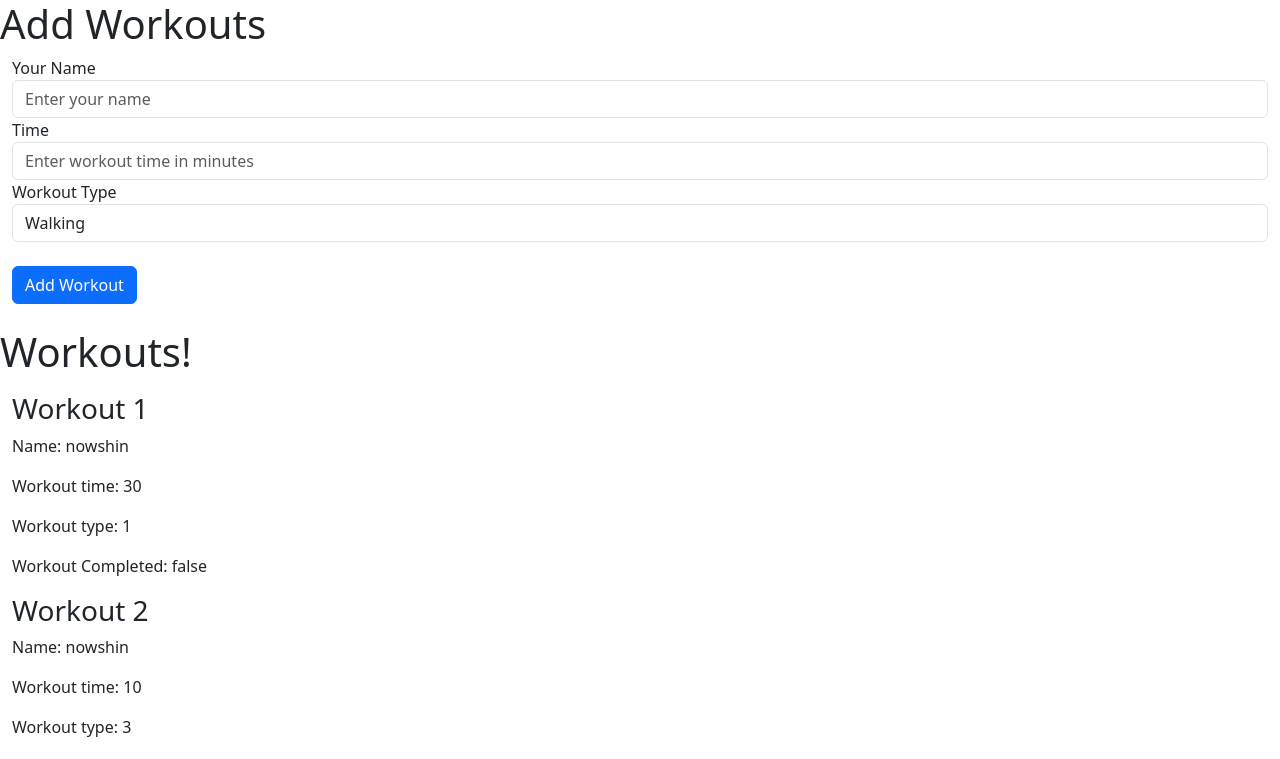
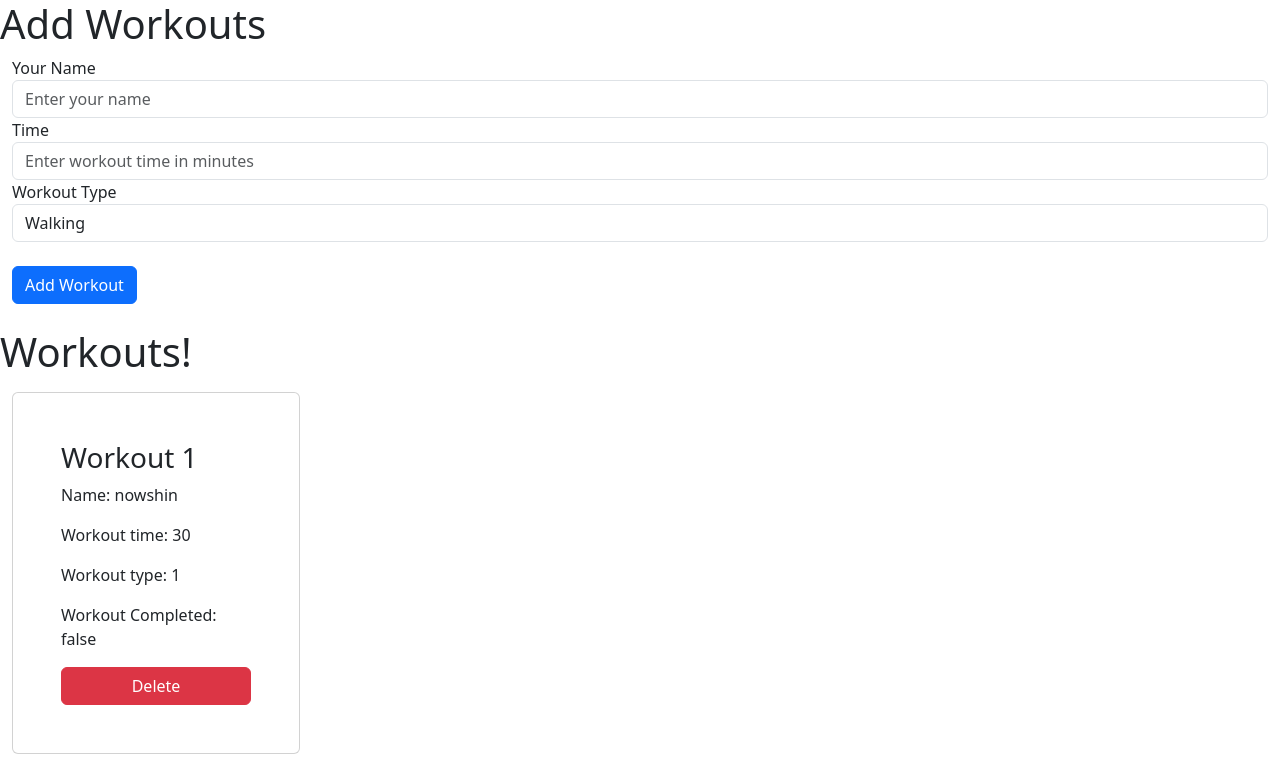
Before and after one commit to Nowshin73/Health_Challenge_Tracker, an Angular app in the folder health-tracker/: page / in a window 1280 px wide. Shown: the top 759 px of the page. Built offline with nearby package versions, Linux system fonts and the light colour scheme.

Commit message:
delete functionalities added

```diff
--- a/health-tracker/src/app/mycomponents/workout-item/workout-item.component.html
+++ b/health-tracker/src/app/mycomponents/workout-item/workout-item.component.html
@@ -1,8 +1,8 @@
-<div class="my-3">
+<div class="my-3 card p-5" style="width: 18rem;">
     <h3>Workout {{workout.sno}} </h3>
     <p>Name: {{workout.name}}</p>
     <p>Workout time: {{workout.time}} </p>
     <p>Workout type: {{workout.type}} </p>
     <p>Workout Completed: {{workout.done}} </p>
-
+<button class="btn btn-danger" (click)="onClick(workout)" >Delete</button>
 </div>
--- a/health-tracker/src/app/mycomponents/workout-item/workout-item.component.ts
+++ b/health-tracker/src/app/mycomponents/workout-item/workout-item.component.ts
@@ -1,4 +1,4 @@
-import { Component, Input, OnInit } from '@angular/core';
+import { Component, EventEmitter, Input, OnInit, Output } from '@angular/core';
 import {  Workouts } from 'src/app/Workouts';
 
 @Component({
@@ -7,8 +7,8 @@ import {  Workouts } from 'src/app/Workouts';
   styleUrls: ['./workout-item.component.css']
 })
 export class WorkoutItemComponent implements OnInit {
-  @Input()
-  workout: Workouts;
+  @Input() workout: Workouts;
+  @Output() workoutDelete: EventEmitter<Workouts> = new EventEmitter();
   constructor() {
 
    }
@@ -16,4 +16,8 @@ export class WorkoutItemComponent implements OnInit {
   ngOnInit(): void {
   }
 
+  onClick(workout: Workouts){
+    this.workoutDelete.emit(workout);
+    console.log("onClick has been triggered")
+  }
 }
--- a/health-tracker/src/app/mycomponents/workout/workout.component.html
+++ b/health-tracker/src/app/mycomponents/workout/workout.component.html
@@ -3,6 +3,6 @@
 <h1>Workouts!</h1>
 <div class="container-fluid">
     <div *ngFor="let workout of workouts">
-        <app-workout-item [workout]="workout"></app-workout-item>
+        <app-workout-item [workout]="workout" (workoutDelete)="deleteWorkout($event)"></app-workout-item>
     </div>
 </div>
--- a/health-tracker/src/app/mycomponents/workout/workout.component.ts
+++ b/health-tracker/src/app/mycomponents/workout/workout.component.ts
@@ -50,5 +50,9 @@ export class WorkoutComponent implements OnInit {
 
   ngOnInit(): void {
   }
-
+  deleteWorkout(workout:Workouts){
+    console.log(workout);
+    const index =this.workouts.indexOf(workout);
+    this.workouts.splice(index,1);
+  }
 }
```
